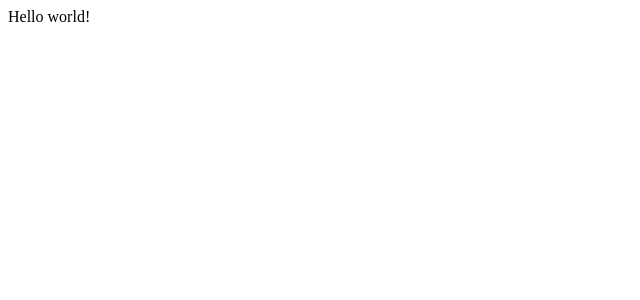
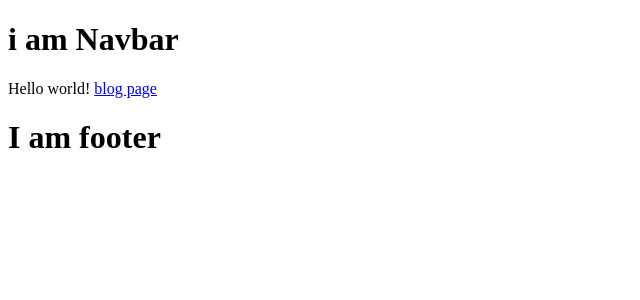
Before and after one commit to horaleon1/backroads, a Gatsby app: page / in a window 1280 px wide. Shown: the top 300 px of the page, without its empty margins (0-640 px from the left). Built offline with nearby package versions, Linux system fonts and the light colour scheme.

Commit message:
added link to home and blog , create navbar and footer and added to index

```diff
--- /dev/null
+++ b/src/components/Footer.js
@@ -0,0 +1,11 @@
+import React from 'react'
+
+const Footer = () => {
+  return (
+    <div>
+      <h1>I am footer</h1>
+    </div>
+  )
+}
+
+export default Footer
--- /dev/null
+++ b/src/components/Navbar.js
@@ -0,0 +1,11 @@
+import React from 'react'
+
+const Navbar = () => {
+  return (
+    <div>
+      <h1> i am Navbar</h1>
+    </div>
+  )
+}
+
+export default Navbar
--- a/src/pages/blog.js
+++ b/src/pages/blog.js
@@ -1,9 +1,10 @@
 import React from 'react'
+import {Link} from 'gatsby'
 
 const blog = () => {
   return (
     <div>
-      hello from blog page
+      hello from blog page <Link to="/"> back home</Link>
     </div>
   )
 }
--- a/src/pages/index.js
+++ b/src/pages/index.js
@@ -1,3 +1,12 @@
-import React from "react"
+import React from "react";
+import { Link } from "gatsby";
+import Navbar from '../components/Navbar';
+import Footer from '../components/Footer';
 
-export default () => <div>Hello world!</div>
+export default () => (
+  <>
+  <Navbar />
+    Hello world! <Link to="/blog/">blog page </Link>
+    <Footer />
+  </>
+)
```
